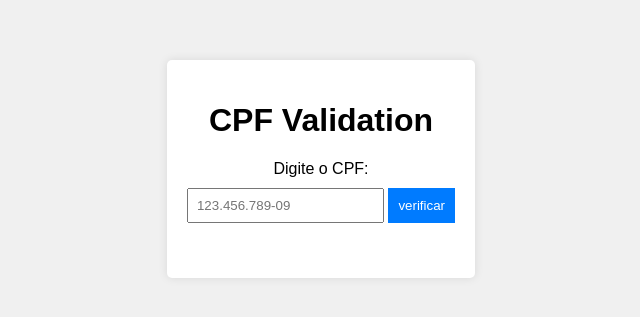
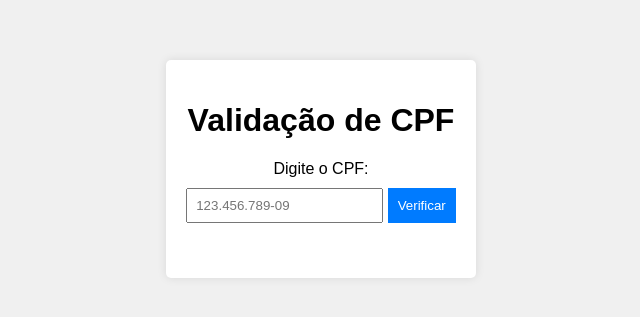
Before and after one commit to felpsdantas/validatecpf, a plain HTML site: page index.html in a window 1280 px wide. Shown: the part 231-548 px from the top of the page, without its empty margins (319-959 px from the left). Drawn offline with Linux system fonts and the light colour scheme.

Commit message:
Update index.html

```diff
--- a/index.html
+++ b/index.html
@@ -1,18 +1,18 @@
 <!DOCTYPE html>
-<html lang="en">
+<html lang="pt-br">
 <head>
     <meta charset="UTF-8">
     <meta name="viewport" content="width=device-width, initial-scale=1.0">
     <link rel="stylesheet" href="body.css">
-    <title>CPF Validation</title>
+    <title>Validação de CPF</title>
 </head>
 <body>
     <div class="container">
-        <h1>CPF Validation</h1>
+        <h1>Validação de CPF</h1>
         <label for="cpfInput">Digite o CPF:</label>
         <input type="text" id="cpfInput" placeholder="123.456.789-09">
         <!-- Adicionei o ID "validateButton" ao botão -->
-        <button id="validateButton">verificar</button>
+        <button id="validateButton">Verificar</button>
         <div id="result"></div>
     </div>
     <script src="validate.js"></script>
```
